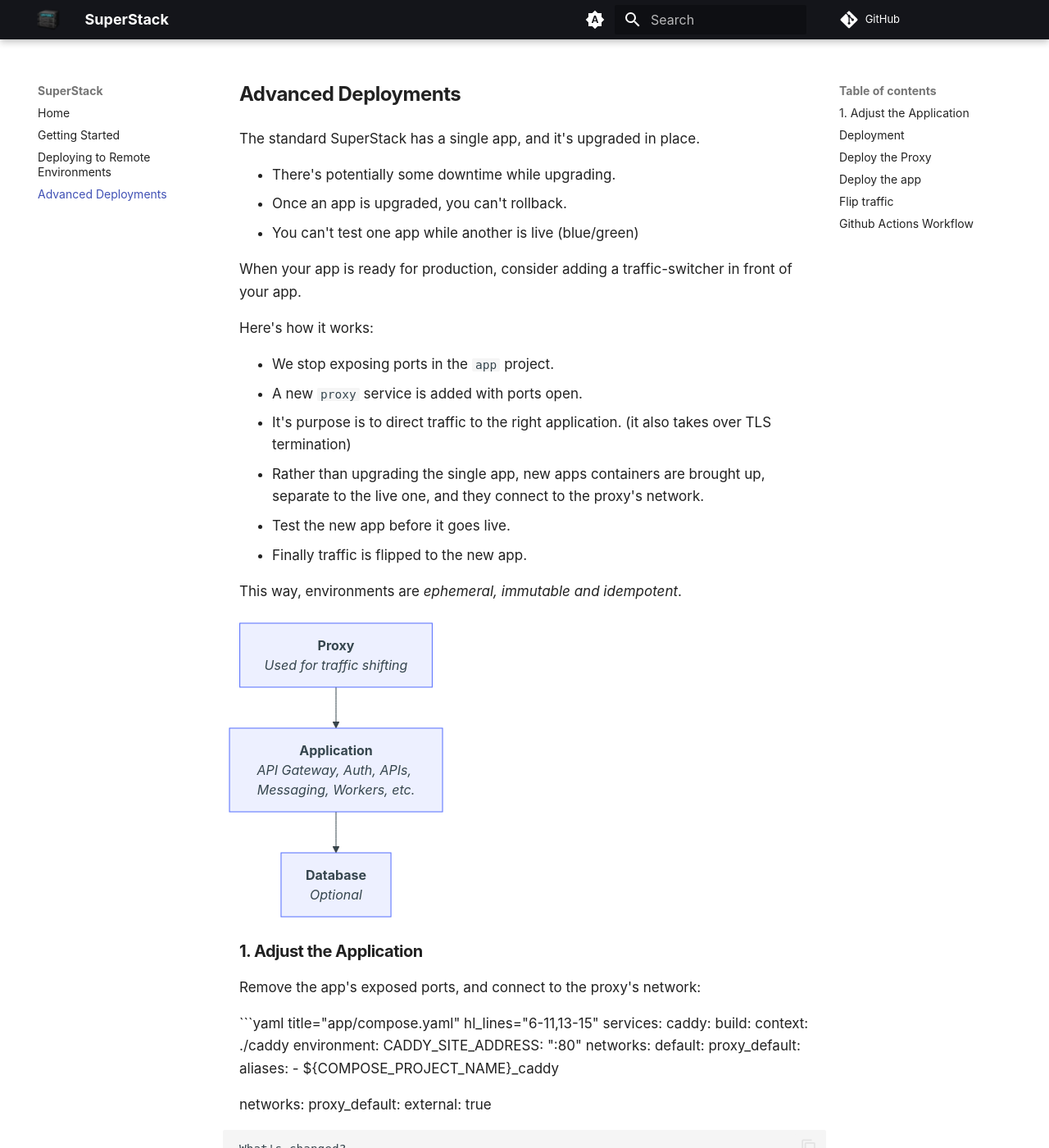
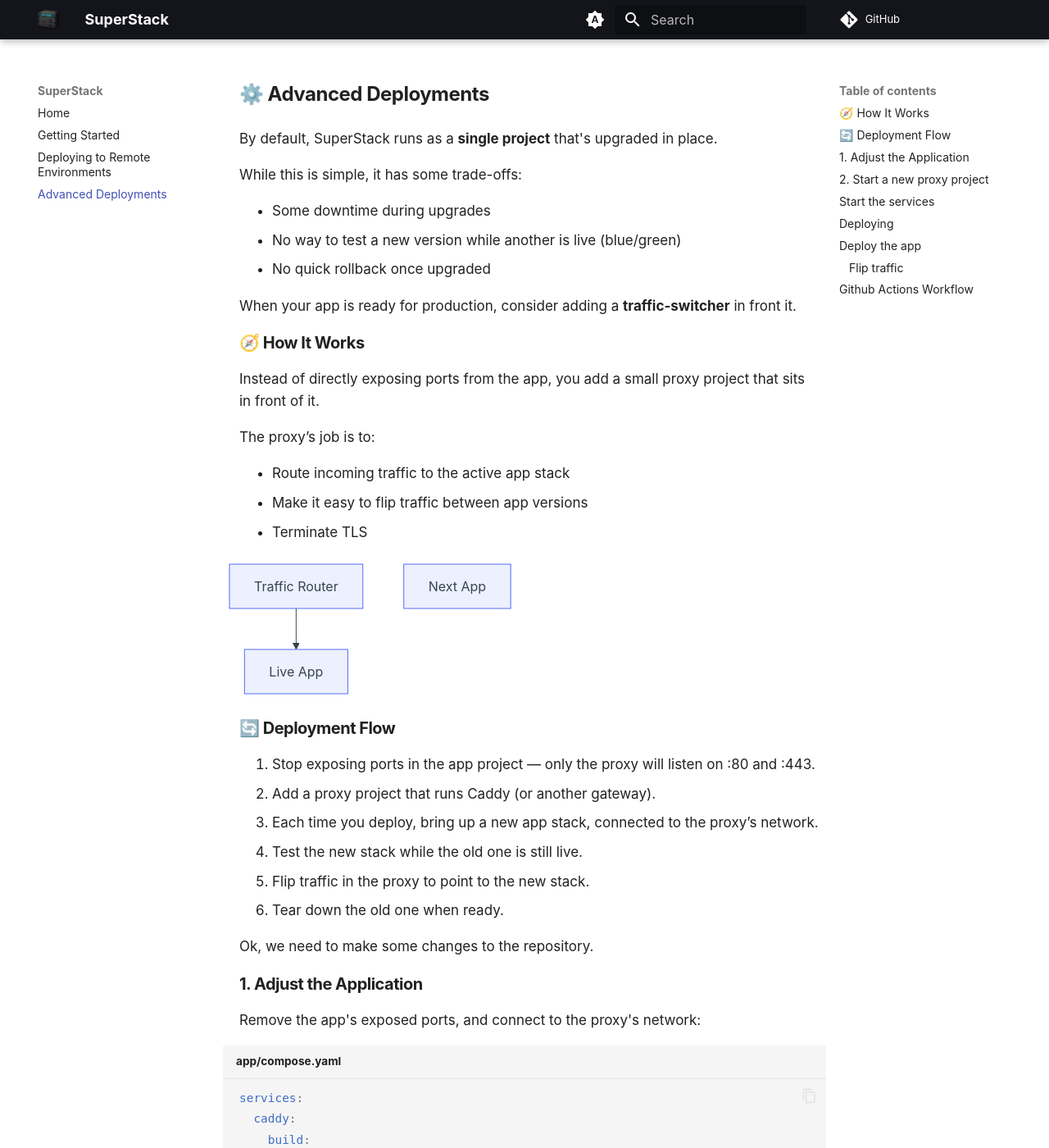
Before and after one commit to explodinglabs/superstack.docs, an MkDocs documentation site: the page built from docs/advanced.md, in a window 1280 px wide and 1400 px high. Shown: the whole window at 82% size. Built offline with MkDocs 1.6.1 and Material for MkDocs 9.7.7, drawn with Linux system fonts in a browser that asks for light colours; comment, search, counter and statistics services are not loaded; some of the changed text lies outside the part shown.

Commit message:
Adjust advanced doc

````diff
--- a/docs/advanced.md
+++ b/docs/advanced.md
@@ -1,37 +1,51 @@
-The standard SuperStack has a single app, and it's upgraded in place.
+# ⚙️ Advanced Deployments
 
-- There's potentially some downtime while upgrading.
-- Once an app is upgraded, you can't rollback.
-- You can't test one app while another is live (blue/green)
+By default, SuperStack runs as a **single project** that's upgraded in place.
 
-When your app is ready for production, consider adding a traffic-switcher in
-front of your app.
+While this is simple, it has some trade-offs:
 
-Here's how it works:
+- Some downtime during upgrades
+- No way to test a new version while another is live (blue/green)
+- No quick rollback once upgraded
 
-- We stop exposing ports in the `app` project.
-- A new `proxy` service is added with ports open.
-- It's purpose is to direct traffic to the right application. (it also takes
-  over TLS termination)
-- Rather than upgrading the single app, new apps containers are brought up,
-  separate to the live one, and they connect to the proxy's network.
-- Test the new app before it goes live.
-- Finally traffic is flipped to the new app.
+When your app is ready for production, consider adding a **traffic-switcher**
+in front it.
 
-This way, environments are _ephemeral, immutable and idempotent_.
+## 🧭 How It Works
+
+Instead of directly exposing ports from the app, you add a small proxy project
+that sits in front of it.
+
+The proxy’s job is to:
+
+- Route incoming traffic to the active app stack
+- Make it easy to flip traffic between app versions
+- Terminate TLS
 
 ```mermaid
 flowchart TD
-    Proxy["<b>Proxy</b><br><i>Used for traffic shifting</i>"]
-    Proxy --> App["<b>Application</b><br><i>API Gateway, Auth, APIs, Messaging, Workers, etc.</i>"]
-    App --> Database["<b>Database</b><br><i>Optional</i>"]
+    Proxy["Traffic Router"]
+    Proxy --> LiveApp["Live App"]
+    NextApp["Next App"]
 ```
+
+## 🔄 Deployment Flow
+
+1. Stop exposing ports in the app project — only the proxy will listen on :80 and :443.
+2. Add a proxy project that runs Caddy (or another gateway).
+3. Each time you deploy, bring up a new app stack, connected to the proxy’s
+   network.
+4. Test the new stack while the old one is still live.
+5. Flip traffic in the proxy to point to the new stack.
+6. Tear down the old one when ready.
+
+Ok, we need to make some changes to the repository.
 
 ## 1. Adjust the Application
 
 Remove the app's exposed ports, and connect to the proxy's network:
 
-```yaml title="app/compose.yaml" hl_lines="6-11,13-15"
+```yaml title="app/compose.yaml" hl_lines="5-11 13-15"
 services:
   caddy:
     build:
@@ -51,18 +65,18 @@
 
 What's changed?
 
-1. The exposed `ports` were removed.
-2. Caddy's site address has changed to `:80` (The application layer no longer
+1. The exposed ports were removed.
+1. Caddy's site address has changed to `:80` (The application layer no longer
    handles TLS).
-3. We connect to the proxy's network, so the proxy can direct traffic to the
+1. We connect to the proxy's network, so the proxy can direct traffic to the
    app.
-4. A container alias was added. This alias allows the proxy to target this
+1. A container alias was added. This alias allows the proxy to target this
    container, while still allowing Docker to manage the container name.
 
-Additionally, the `CADDY_SITE_ADDRESS` env var can be removed from the
-development override file.
+The `CADDY_SITE_ADDRESS` environment variable can be removed from the override
+file.
 
-## 2. Create a new `proxy` project
+## 2. Start a new `proxy` project
 
 From the root of the repository, create a new `proxy` project:
 
@@ -70,7 +84,7 @@
 mkdir proxy
 ```
 
-Add a compose file:
+Give it a Compose file:
 
 ```yaml title="proxy/compose.yaml"
 services:
@@ -87,8 +101,10 @@
 
 volumes:
   caddy_data:
-    name: caddy-data # The proxy manages TLS, so give it a persistent volume for certificates
+    name: caddy-data # Persistent volume for certificates
 ```
+
+Add development overrides:
 
 ```yaml title="proxy/compose.override.yaml"
 # Development overrides
@@ -101,15 +117,36 @@
       CADDY_SITE_ADDRESS: :80
 ```
 
+Configure Caddy:
+
+```sh
+mkdir proxy/caddy
+```
+
 ```yaml title="proxy/caddy/Caddyfile"
 {$CADDY_SITE_ADDRESS}
 
 reverse_proxy app_caddy:80
 ```
 
-## Deployment
+Add a Dockerfile:
 
-The directory structure looks like:
+```dockerfile title="proxy/caddy/Dockerfile"
+FROM caddy:2
+
+COPY Caddyfile /etc/caddy/Caddyfile
+```
+
+## Start the services
+
+Start the proxy first, then the app which connects to its network.
+
+```yaml
+cd proxy && docker compose up -d
+cd ../app && docker compose up -d
+```
+
+## Deploying
 
 ```
 proxy/
@@ -147,7 +182,7 @@
 docker compose up -d
 ```
 
-## Flip traffic
+### Flip traffic
 
 ```sh
 cd proxy
````
Also changed, not shown: other parts of docs/advanced.md (+2 -4 lines).
